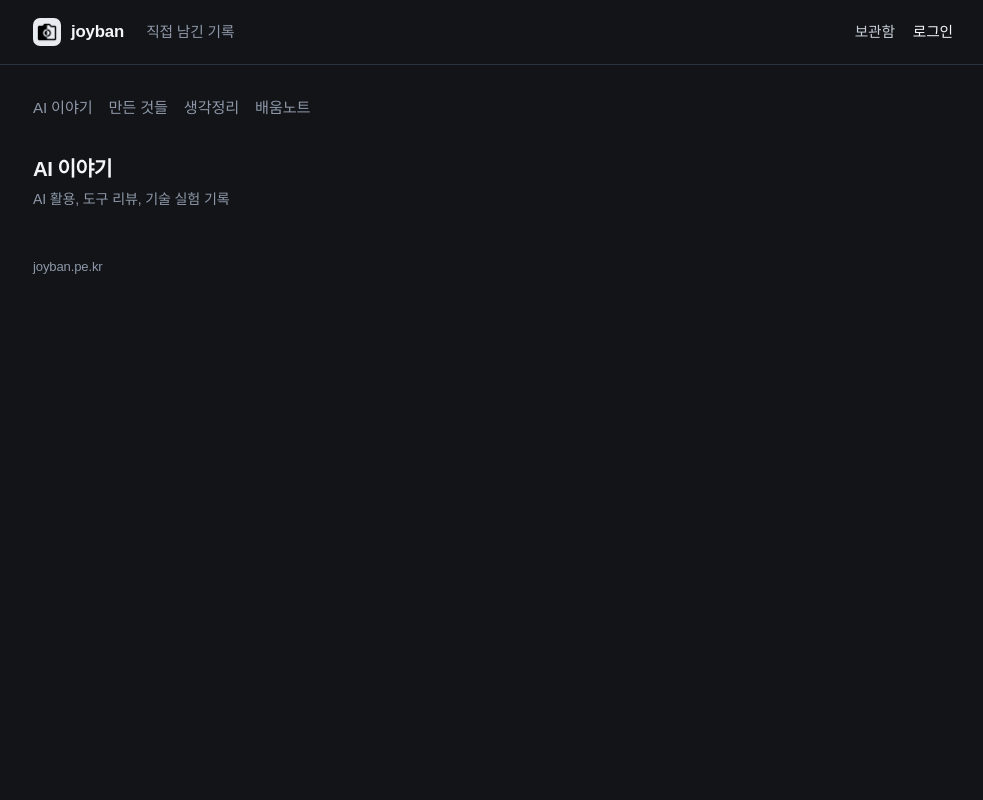
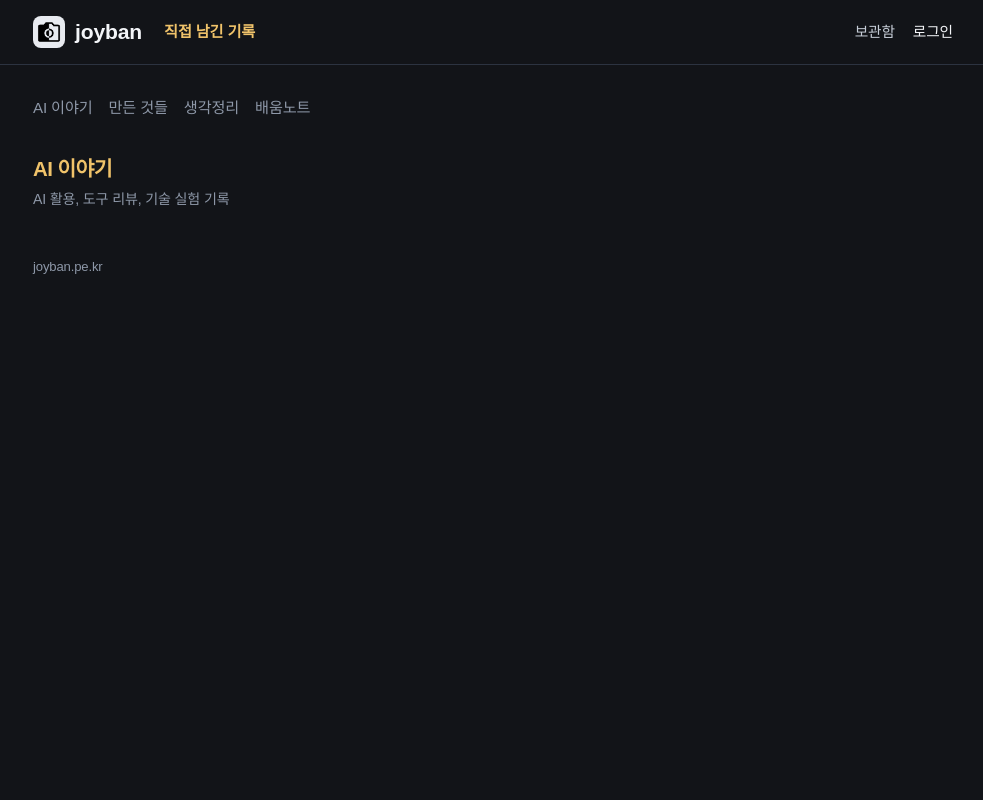
Before and after one commit to manizu2424/joybanpekr, a PHP site: page /board.html in a window 1280 px wide. Shown: the whole page, without its empty margins (147-1130 px from the left). Run offline with PHP 8.4, Linux system fonts and the light colour scheme; some web fonts are replaced.

Commit message:
design: give section titles a gold color and enlarge the wordmark
Section labels such as the record heading use gold, while links stay blue and body text stays white. The joyban wordmark is slightly larger.

```diff
--- a/css/portal.css
+++ b/css/portal.css
@@ -9,6 +9,7 @@
   --text-faint: #8e98a8;
   --accent: #8eb7ff;
   --accent-ink: #10141c;
+  --title: #f0c36a;
   --danger: #ff8d96;
   color-scheme: dark;
   background: var(--bg);
@@ -27,9 +28,9 @@
 .portal .container { width: min(calc(100% - 48px), 920px); }
 .portal-header { border-bottom: 1px solid var(--line); }
 .portal-header .container { min-height: 64px; display: flex; align-items: center; gap: 14px 22px; }
-.portal-brand { display: flex; align-items: center; gap: 10px; font-size: 1.05rem; font-weight: 600; }
-.brand-bot { width: 28px; height: 28px; object-fit: contain; background: #e8ebf0; border-radius: 7px; padding: 3px; }
-.brand-line { margin-right: auto; color: var(--text-faint); font-size: .92rem; }
+.portal-brand { display: flex; align-items: center; gap: 10px; font-size: 1.32rem; font-weight: 600; }
+.brand-bot { width: 32px; height: 32px; object-fit: contain; background: #e8ebf0; border-radius: 8px; padding: 3px; }
+.brand-line { margin-right: auto; color: var(--title); font-size: .95rem; font-weight: 600; }
 .header-actions { display: flex; align-items: center; gap: 18px; font-size: .92rem; }
 .header-actions a { color: var(--text-soft); }
 .header-actions a:hover { color: var(--accent); }
@@ -51,7 +52,7 @@
 
 .library { margin-top: 26px; }
 .library-heading { display: flex; align-items: baseline; justify-content: space-between; gap: 16px; }
-.library-heading h2 { font-size: 1.28rem; font-weight: 600; letter-spacing: -0.03em; }
+.library-heading h2, .portal .write-header h2 { color: var(--title); font-size: 1.28rem; font-weight: 600; letter-spacing: -0.03em; }
 #result-count { color: var(--text-faint); font-size: .88rem; }
 .shelf-note { margin: 8px 0 4px; color: var(--text-faint); font-size: .88rem; line-height: 1.6; }
 #active-tag { display: inline-flex; align-items: center; gap: 10px; margin-top: 10px; color: var(--accent); font-size: .9rem; }
@@ -193,7 +194,7 @@
 .portal .write-page { padding-block: 0 48px; }
 .portal .write-container { width: min(100%, 720px); margin: 28px 0 0; padding: 0; border: 0; border-radius: 0; background: transparent; box-shadow: none; }
 .portal .write-header { display: flex; flex-direction: row; flex-wrap: wrap; align-items: baseline; justify-content: space-between; gap: 8px 16px; margin-bottom: 22px; }
-.portal .write-header h2 { font-size: 1.28rem; font-weight: 600; letter-spacing: -0.03em; line-height: 1.35; }
+.portal .write-header h2 { line-height: 1.35; }
 .portal .write-header p, .portal .write-notice p { margin-top: 6px; color: var(--text-faint); font-size: .9rem; }
 .portal .write-notice { display: flex; margin-bottom: 18px; padding: 0 0 16px; border: 0; border-bottom: 1px solid var(--line); border-radius: 0; background: transparent; }
 .portal .write-notice strong { color: var(--text); font-weight: 500; }
```
